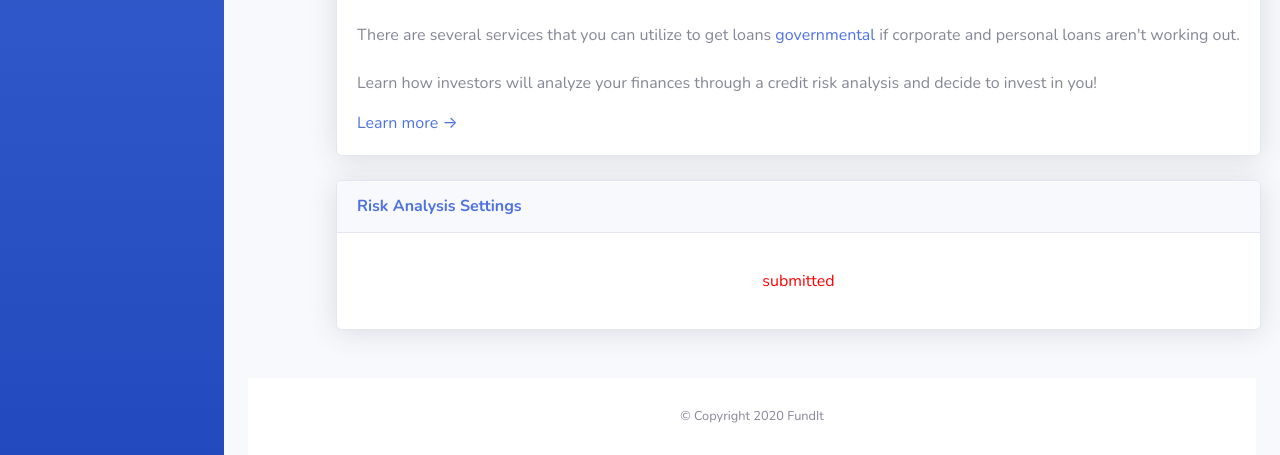
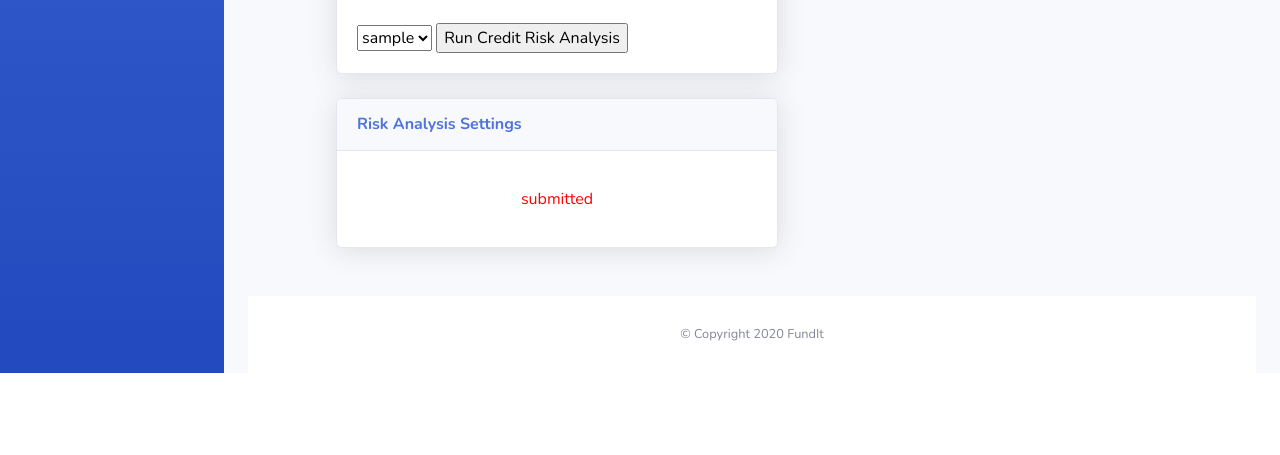
Before and after one commit to medha4/microlending, a Flask app: page /investorhomepage in a window 1280 px wide. Shown: the part 1071-1526 px from the top of the page. After the commit the page ends 1444 px from the top, so only its background shows below. Run offline with Flask 2, Linux system fonts and the light colour scheme; the visitor is signed in with stand-in values (Sample User, id 1); a database or web service that is not in the repository returns one stand-in record (values such as "Sample title"); parts of the project's set-up code (start-up, migrations or seed data) failed here and were passed over; some libraries are stand-ins or nearby versions.

Commit message:
investor home page updates

```diff
--- a/app.py
+++ b/app.py
@@ -90,12 +90,17 @@
     moneyreq = list(userinfo.find({'username':session['username']}))[0]['moneyreq']
     investorinfo = mongo.db.investorinfo
     investorsforcurruser = list(investorinfo.find({'project':session['username']}))
+
+    progress_percent = 0.0
+    if float(moneyreq) > 0.0:
+        progress_percent = float(money)/float(moneyreq) * 100
+
     props = {
         "money":"${:,.2f}".format(money),
         "investorslist":investorsforcurruser,
         "numinvestors":len(investorsforcurruser),
         "moneyreq":"${:,.2f}".format(int(moneyreq)),
-        "progress": float(money)/float(moneyreq) * 100
+        "progress": progress_percent
     }
     return render_template("userhomepage.html",props=props)
 
@@ -124,12 +129,12 @@
                 session['error'] = "username already taken"
                 return render_template('userlog.html')
 
-@app.route('/user/<id>')
-def user(id):
-    users_collection = mongo.db.users
-    currUser= list(users_collection.find({'_id':ObjectId(id)}))
-    session['currentuser'] = currUser[0]['username']
-    return render_template("userview.html", curr_user=currUser[0])
+# @app.route('/user/<id>')
+# def user(id):
+#     users_collection = mongo.db.users
+#     currUser= list(users_collection.find({'_id':ObjectId(id)}))
+#     session['currentuser'] = currUser[0]['username']
+#     return render_template("userview.html", curr_user=currUser[0])
 
 @app.route('/updateinfo', methods = ['GET', 'POST'])
 def updateinfo():
@@ -147,6 +152,7 @@
         creddebt = request.form['creddebt']
         othdebt = request.form['othdebt']
         moneyreq = request.form['moneyyouwant']
+
 
         if not list(userinfo.find({'username':username})):
             userinfo.insert({"username" : username,"age": age,"ed":ed,"employ":employ,"address":address,"income":income,"debtinc":debtinc,"creddebt":creddebt,"othdebt":othdebt,"invested":0,"moneyreq":moneyreq})
@@ -167,33 +173,42 @@
 
 @app.route('/runanalysis', methods = ['GET', 'POST'])
 def runanalysis():
-    user_for_val = session['currentuser']
-    userinfo = mongo.db.userinfo
+    if request.method == 'GET':
+        return "you are getting some info"
+    else:
+        user_for_val = request.form['users']
+        session['currentuser'] = user_for_val
+        userinfo = mongo.db.userinfo
 
-    userls = list(userinfo.find({'username':user_for_val}))[0]
+        userls = list(userinfo.find({'username':user_for_val}))[0]
 
-    age = userls['age']
-    ed = userls['ed']
-    employ = userls['employ']
-    address = userls['address']
-    income = userls['income']
-    debtinc = userls['debtinc']
-    creddebt = userls['creddebt']
-    othdebt = userls['othdebt']
+        age = userls['age']
+        ed = userls['ed']
+        employ = userls['employ']
+        address = userls['address']
+        income = userls['income']
+        debtinc = userls['debtinc']
+        creddebt = userls['creddebt']
+        othdebt = userls['othdebt']
 
+        users_collection=mongo.db.users
+        userdict= list(users_collection.find({}))
 
-    res = analysis.predict(float(age),float(ed),float(employ),float(address),float(income),float(debtinc),float(creddebt),float(othdebt))
-    if int(res) == 0:
-        props = {
-            "result" : "will not default",
-            "username":user_for_val
-        }
-    else:
-        props = {
-            "result" : "will default",
-            "username":user_for_val
-        }
-    return render_template("analysisdecision.html", props=props)
+        res = analysis.predict(float(age),float(ed),float(employ),float(address),float(income),float(debtinc),float(creddebt),float(othdebt))
+        if int(res) == 0:
+            props = {
+                "result" : "will not default",
+                "username":user_for_val,
+                'users':userdict
+            }
+        else:
+            props = {
+                "result" : "will default",
+                "username":user_for_val,
+                'users':userdict
+            }
+
+        return render_template("investorhomepage.html", props=props)
 
 @app.route('/invest', methods = ['GET', 'POST'])
 def invest():
--- a/templates/investorhomepage.html
+++ b/templates/investorhomepage.html
@@ -1,15 +1,3 @@
-<!-- <html>
-    <head>
-        <title>Users</title>
-    </head>
-    <body>
-        <h1>users</h1>
-        {% for user in props.users %}
-            <li> <a href = 'user/{{user._id}}'>{{ user.username }}</a></li>
-        {% endfor %}
-    </body>
-</html> -->
-
 <!DOCTYPE html>
 <html lang="en">
 
@@ -528,20 +516,35 @@
               <!-- learn about loans -->
               <div class="card shadow mb-4" id = "learn">
                 <div class="card-header py-3">
-                  <h6 class="m-0 font-weight-bold text-primary">Learn about Loan Programs</h6>
+                  <h6 class="m-0 font-weight-bold text-primary">Users Requesting Funding</h6>
                 </div>
                 <div class="card-body">
                   <div class="text-center">
                     <img class="img-fluid px-3 px-sm-4 mt-3 mb-4" style="width: 25rem;" src="img/undraw_posting_photo.svg" alt="">
                   </div>
-                  <p>There are several services that you can utilize to get loans <a href = "https://www.fsa.usda.gov/programs-and-services/farm-loan-programs/">governmental</a> if corporate and personal loans aren't working out.
-                  <br><br>Learn how investors will analyze your finances through a credit risk analysis and decide to invest in you!</p>
-                  <a target="_blank" rel="nofollow" href="https://corporatefinanceinstitute.com/resources/knowledge/credit/purpose-of-credit-risk-analysis/#:~:text=Summary-,Credit%20risk%20analysis%20is%20a%20form%20of%20analysis%20performed%20by,the%20lender%20is%20exposed%20to.">Learn more &rarr;</a>
+                  <form method="POST" action="/runanalysis">
+                  <select name="users" id="users">
+                  {% for user in props.users %}
+                        <option value="{{ user.username }}">{{ user.username }}</option>
+                    {% endfor %}
+                    </select>
+
+                        <input type="submit" value="Run Credit Risk Analysis">
+                    </form>
+
+                    {% if props.result == "will not default"%}
+                         <p>{{props.username}} {{props.result}}</p>
+                         <form method="POST" action="/invest">
+                            <label for="investment">Investment Value:</label><br>
+                            <input type="text" id="investment" name="investment"><br>
+                            <input type="submit" value="Invest">
+                        </form>
+                    {% endif %}
                 </div>
               </div>
 
               <!-- settings -->
-              <div class="card shadow mb-4" id="settings">
+              <div class="card shadow mb-4" id="riskanalysis">
                 <div class="card-header py-3">
                   <h6 class="m-0 font-weight-bold text-primary">Risk Analysis Settings</h6>
                 </div>
```
Also changed, not shown: templates/userhomepage.html (+9 -9 lines), 1 other file.
